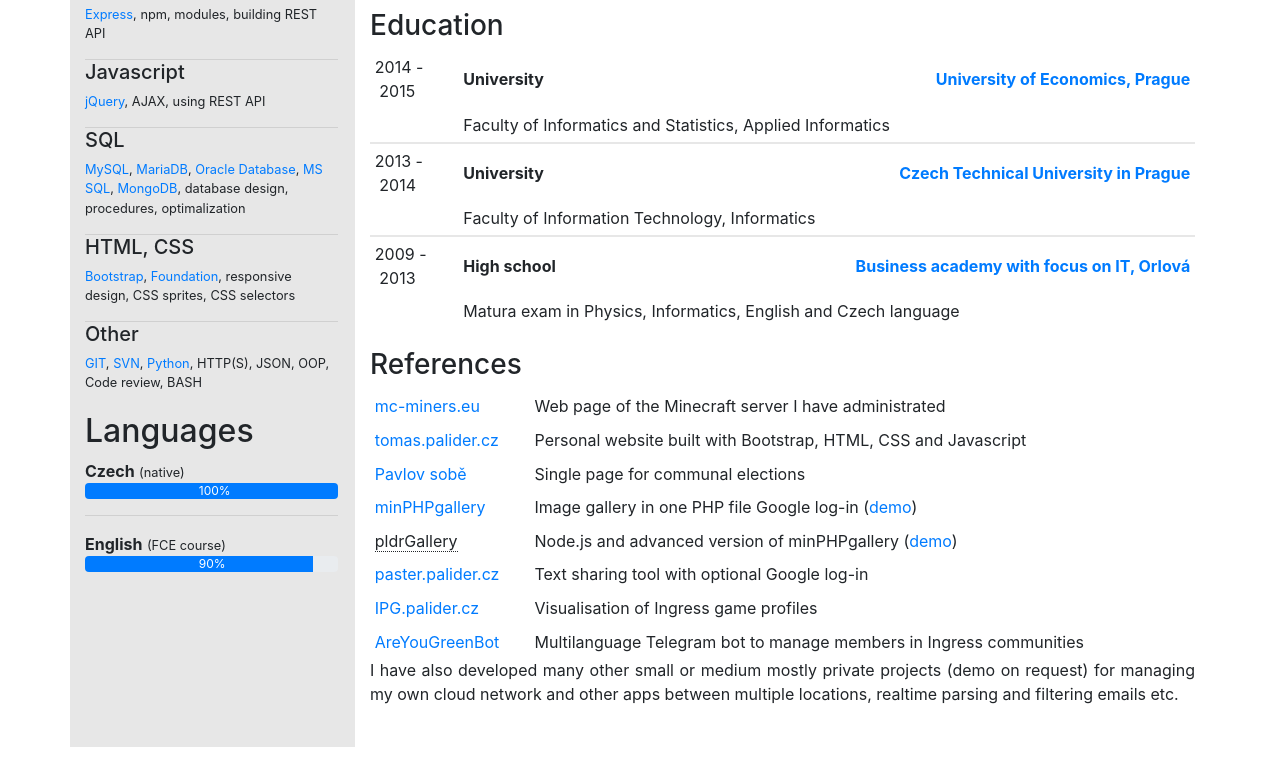
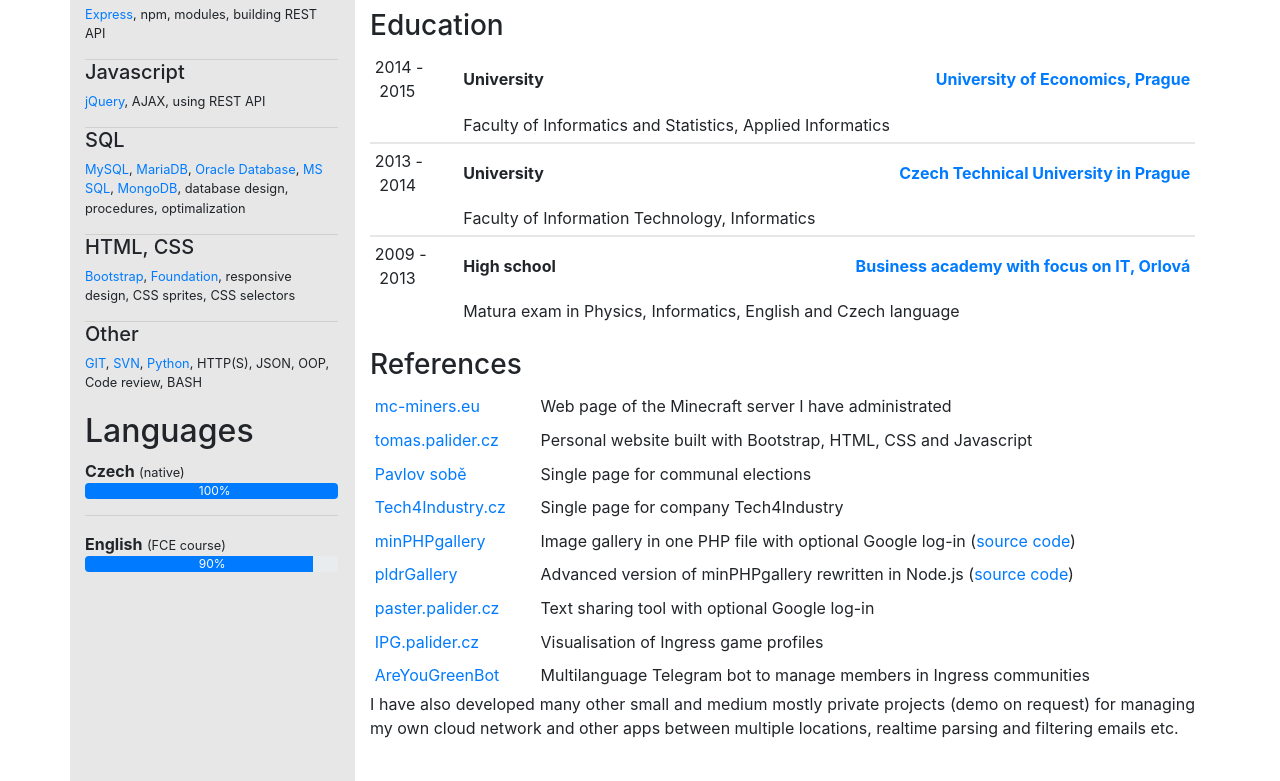
Before and after one commit to DJTommek/DJTommek, a plain HTML site: page web/index.html in a window 1280 px wide. Shown: the part 778-1559 px from the top of the page. Before the commit the page ends 1525 px from the top, so only its background shows below. Drawn offline with nearby package versions, Linux system fonts and the light colour scheme.

Commit message:
Added link to tech4industry, source code for pldrGallery and some other minor changes

```diff
--- a/web/index.html
+++ b/web/index.html
@@ -163,7 +163,7 @@
                             </tr>
                             <tr>
                                 <td>&nbsp;</td>
-                                <td colspan="2">Development of <a href="https://csfd.cz/" target="_blank" title="Czech and Slovakia Movie Database">ČSFD.cz</a> website and it's background applications. <span class="small">PHP (Nette), Oracle SQL, Python.</span></td>
+                                <td colspan="2">Development of <a href="https://csfd.cz/" target="_blank" title="Czech and Slovakia Movie Database">csfd.cz</a> website and it's background applications. <span class="small">PHP (Nette), Oracle SQL, Python.</span></td>
                             </tr>
 
                             <tr>
@@ -258,19 +258,23 @@
                                 <td>Single page for communal elections</td>
                             </tr>
                             <tr>
-                                <td><a href="https://github.com/DJTommek/minPHPgallery" target="_blank" title="minPHPgallery Github">minPHPgallery</a></td>
-                                <td>Image gallery in one PHP file Google log-in <span class="d-print-none">(<a href="http://mc-miners.eu/images/" target="_blank" title="MC-Miners.eu gallery">demo</a>)</span></td>
+                                <td><a href="http://www.tech4industry.cz/" target="_blank" title="Single page for company Tech4Industry">Tech4Industry.cz</a></td>
+                                <td>Single page for company Tech4Industry</td>
                             </tr>
                             <tr>
-                                <td><span class="text-dotted" title="Source code is not public (yet)">pldrGallery</span></td>
-                                <td>Node.js and advanced version of minPHPgallery <span class="d-print-none">(<a href="http://gallery.redilap.cz/#/demo/" target="_blank" title="Palider's gallery">demo</a>)</span></td>
+                                <td><a href="https://mc-miners.eu/images/" target="_blank" title="MC-Miners.eu gallery">minPHPgallery</a></td>
+                                <td>Image gallery in one PHP file with optional Google log-in <span class="d-print-none">(<a href="https://github.com/DJTommek/minPHPgallery" target="_blank" title="minPHPgallery Github">source code</a>)</span></td>
                             </tr>
                             <tr>
-                                <td><a href="http://paster.palider.cz" target="_blank" title="Simple text saver">paster.palider.cz</a></td>
+                                <td><a href="https://gallery.redilap.cz/#/demo/" target="_blank" title="Palider's gallery">pldrGallery</a></td>
+                                <td>Advanced version of minPHPgallery rewritten in Node.js <span class="d-print-none">(<a href="https://github.com/DJTommek/pldrGallery" target="_blank" title="pldrGallery Github">source code</a>)</span></td>
+                            </tr>
+                            <tr>
+                                <td><a href="https://paster.palider.cz" target="_blank" title="Simple text saver">paster.palider.cz</a></td>
                                 <td>Text sharing tool with optional Google log-in</td>
                             </tr>
                             <tr>
-                                <td><a href="http://ipg.palider.cz/" target="_blank" title="Visualisation of Ingress game profiles">IPG.palider.cz</a></td>
+                                <td><a href="https://ipg.palider.cz/" target="_blank" title="Visualisation of Ingress game profiles">IPG.palider.cz</a></td>
                                 <td>Visualisation of Ingress game profiles</td>
                             </tr>
                             <tr>
@@ -279,7 +283,8 @@
                             </tr>
                         </table>
                         <p id="references-other">
-                            I have also developed many other small or medium mostly private projects (demo on request) for managing my own cloud network and other apps between multiple locations, realtime parsing and filtering emails etc.
+                            I have also developed many other small and medium mostly private projects (demo on request) for managing my own cloud network
+                            and other apps between multiple locations, realtime parsing and filtering emails etc.
                         </p>
                     </div>
                 </div>
```
